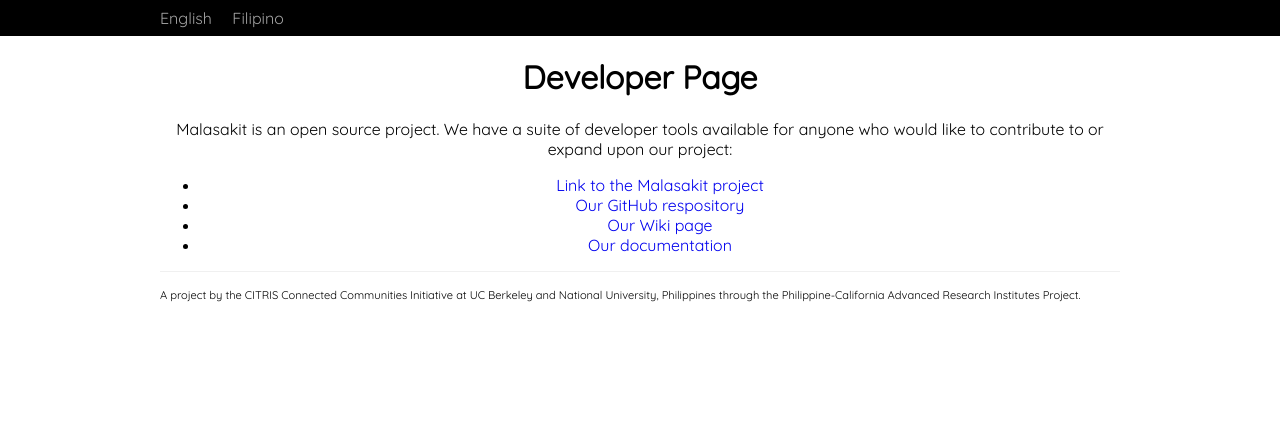
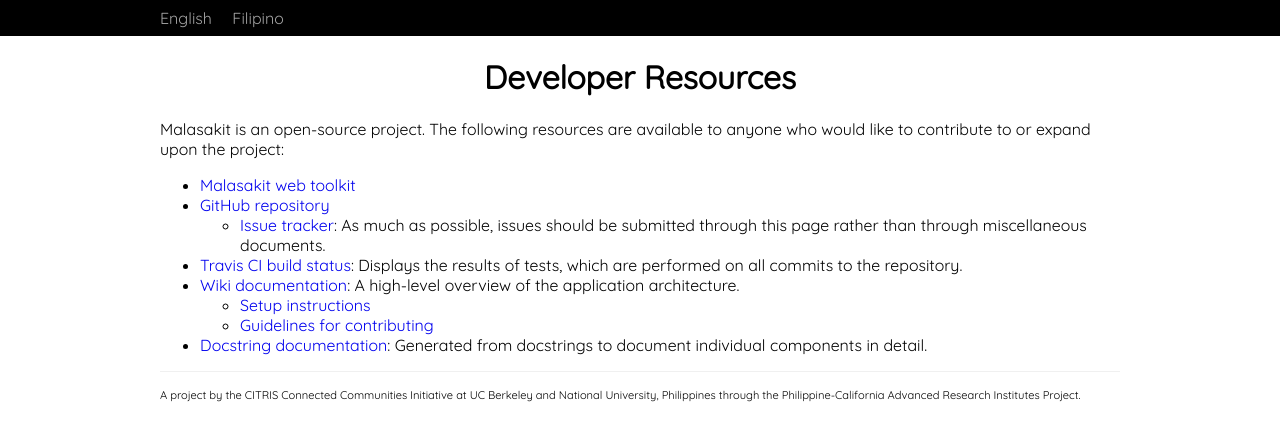
Before and after one commit to BerkeleyAutomation/malasakit, a Django app: page /en/dev/ in a window 1280 px wide. Shown: the top 441 px of the page. Run offline with Django 3.2, Linux system fonts and the light colour scheme; data comes from the database, SQL or seed files in the repository; data that the repository does not hold is empty; style sheets or scripts are compiled from the project's sources; parts of the project's set-up code (start-up, migrations or seed data) failed here and were passed over.

Commit message:
Fixed page markup, added extra hyperlinks

```diff
--- a/malasakit-django/pcari/templates/dev.html
+++ b/malasakit-django/pcari/templates/dev.html
@@ -3,29 +3,44 @@
 {% load i18n %}
 {% load static %}
 
-{% block title %}{% trans 'Developer Page' %}{% endblock %}
-{% block main-heading %}{% trans 'Developer Page' %}{% endblock %}
+{% block title %}{% trans 'Developer Resources' %}{% endblock %}
+{% block main-heading %}{% trans 'Developer Resources' %}{% endblock %}
 
 {% block content %}
-  <div class="center">
-    <p class="center">
+  <p>
     {% blocktrans trimmed %}
-        Malasakit is an open source project. We have a suite of developer tools available for anyone who would like to contribute to or expand upon our project:
+      Malasakit is an open-source project.
+      The following resources are available to anyone who would like to contribute to or expand upon the project:
     {% endblocktrans %}
   </p>
   <ul>
     <li>
-        <a href="https://opinion.berkeley.edu/pcari/">{% trans 'Link to the Malasakit project' %}</a>
+      <a href="https://opinion.berkeley.edu/pcari/">{% trans 'Malasakit web toolkit' %}</a>
     </li>
     <li>
-        <a href="https://github.com/BerkeleyAutomation/malasakit-v1">{% trans 'Our GitHub respository' %}</a>
+      <a href="https://github.com/BerkeleyAutomation/malasakit-v1">{% trans 'GitHub repository' %}</a>
+      <ul>
+        <li>
+          <a href="https://github.com/BerkeleyAutomation/malasakit-v1/issues">{% trans 'Issue tracker' %}</a>:
+          {% trans 'As much as possible, issues should be submitted through this page rather than through miscellaneous documents.' %}
+        </li>
+      </ul>
     </li>
     <li>
-        <a href="https://github.com/BerkeleyAutomation/malasakit-v1/wiki">{% trans 'Our Wiki page' %}</a>
+      <a href="https://travis-ci.org/BerkeleyAutomation/malasakit-v1">{% trans 'Travis CI build status' %}</a>:
+      {% trans 'Displays the results of tests, which are performed on all commits to the repository.' %}
     </li>
     <li>
-        <a href="https://berkeleyautomation.github.io/malasakit-v1/">{% trans 'Our documentation' %}</a>
+      <a href="https://github.com/BerkeleyAutomation/malasakit-v1/wiki">{% trans 'Wiki documentation' %}</a>:
+      {% trans 'A high-level overview of the application architecture.' %}
+      <ul>
+        <li><a href="https://github.com/BerkeleyAutomation/malasakit-v1/wiki/Setup">Setup instructions</a></li>
+        <li><a href="https://github.com/BerkeleyAutomation/malasakit-v1/wiki/Guidelines-for-Contributing">Guidelines for contributing</a></li>
+      </ul>
+    </li>
+    <li>
+      <a href="https://berkeleyautomation.github.io/malasakit-v1/">{% trans 'Docstring documentation' %}</a>:
+      {% trans 'Generated from docstrings to document individual components in detail.' %}
     </li>
   </ul>
-  </div>
 {% endblock %}
```
Lines whose indentation alone changed are shown as unchanged.
